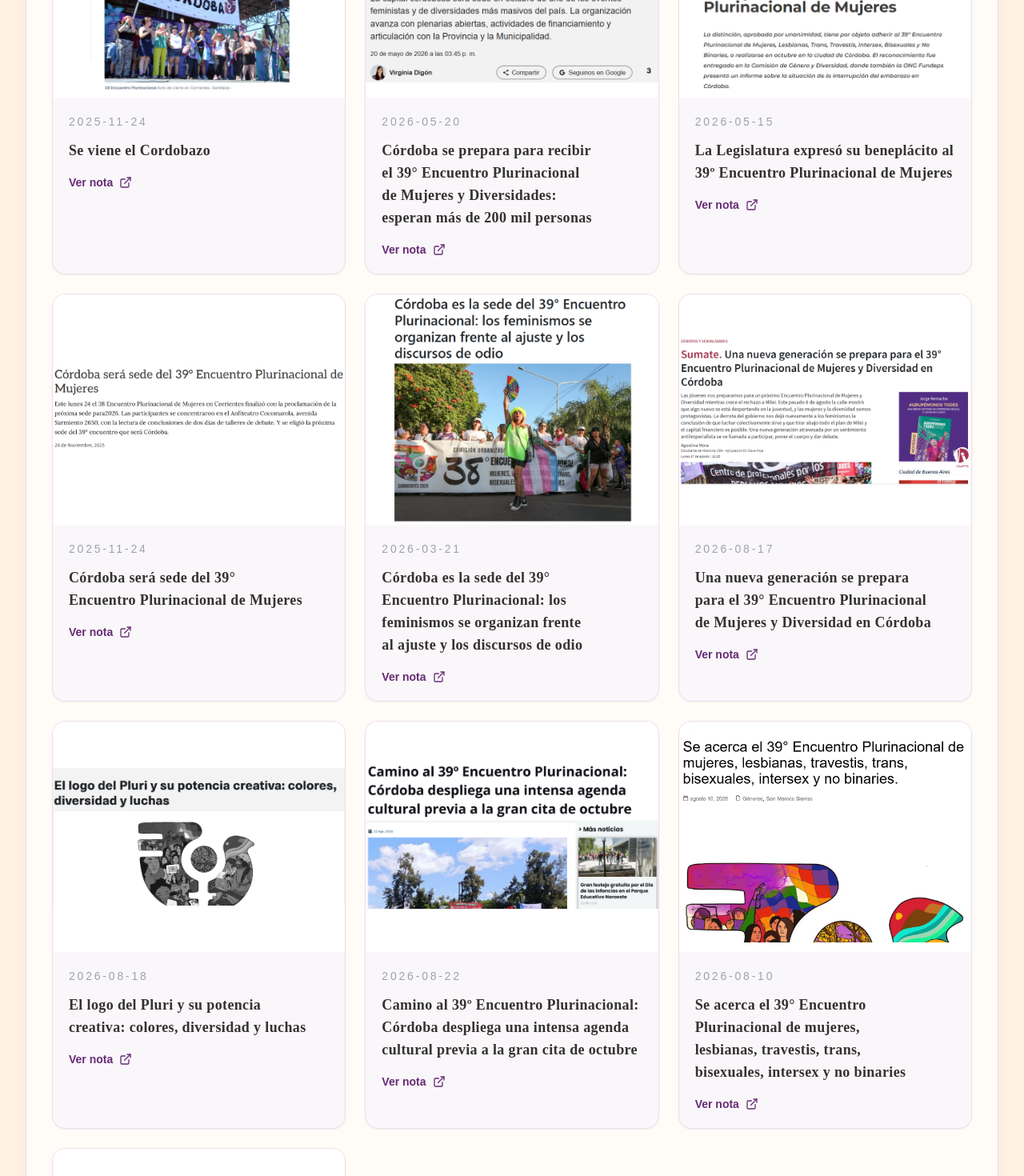
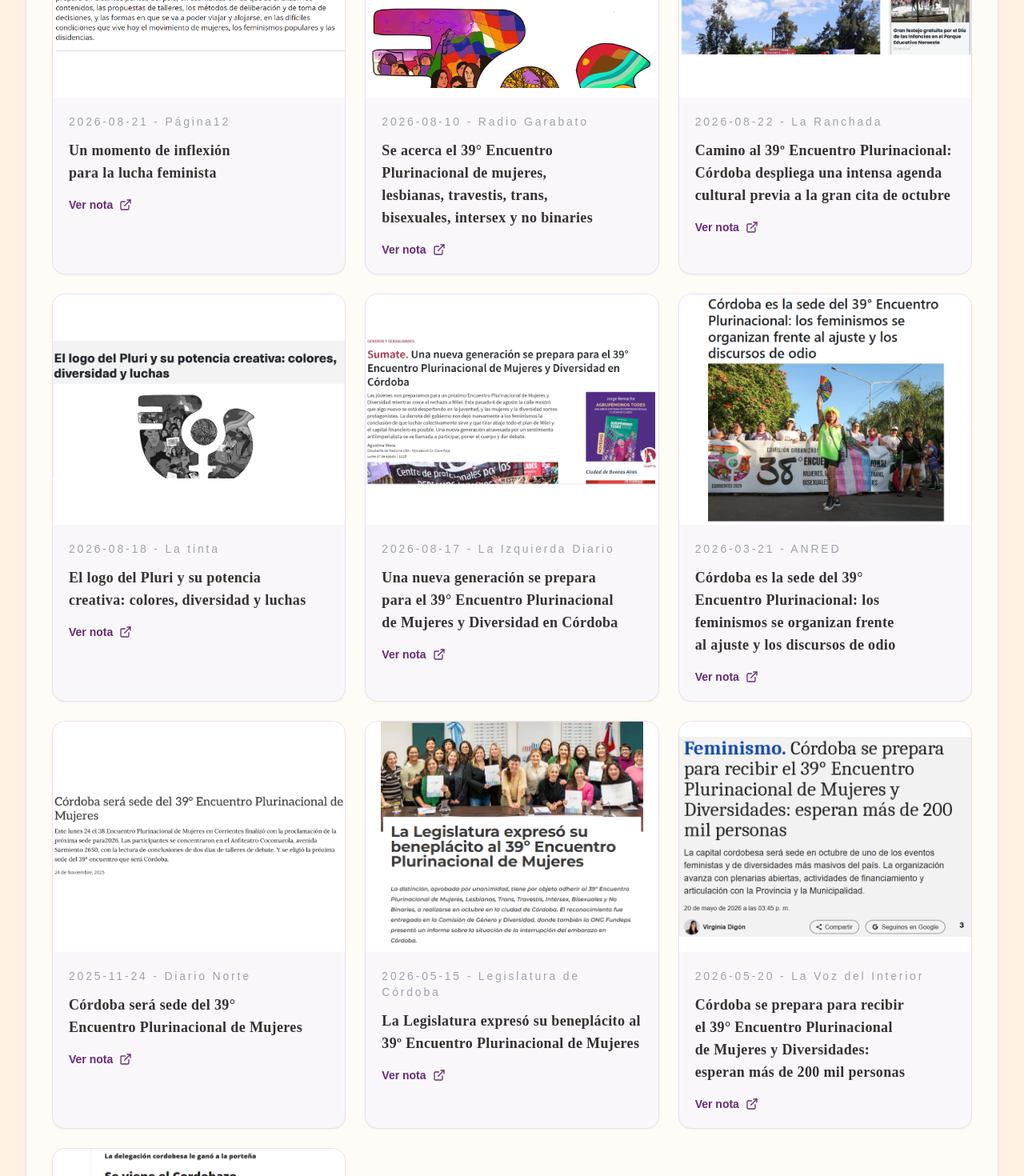
Before and after one commit to nailsaita/apps, a React (Vite) app in the folder web/: page /Prensa in a window 1280 px wide. Shown: the part 540-2010 px from the top of the page at 80% size. Built offline with nearby package versions, Linux system fonts and the light colour scheme; a web font is replaced by a local one.

Commit message:
poner noticias más nuevas arriba, agregar origen de nota

```diff
--- a/web/src/data/galeriaNotas.js
+++ b/web/src/data/galeriaNotas.js
@@ -3,6 +3,7 @@ const galeriaNotas = [
     titulo: "Se viene el Cordobazo",
     imagen: "/images/prensa/nota1.png",
     fecha: "2025-11-24",
+    medio: "Página12",
     url: "https://www.pagina12.com.ar/2025/11/24/se-viene-el-cordobazo/",
     alt: "Página12: Se viene el Cordobazo"
   },
@@ -10,6 +11,7 @@ const galeriaNotas = [
     titulo: "Córdoba se prepara para recibir el 39° Encuentro Plurinacional de Mujeres y Diversidades: esperan más de 200 mil personas",
     imagen: "/images/prensa/nota2.png",
     fecha: "2026-05-20",
+    medio: "La Voz del Interior",
     url: "https://www.lavoz.com.ar/ciudadanos/cordoba-prepara-recibir-39-encuentro-plurinacional-mujeres-diversidades-esperan-200-mil-personas_0_uGGHqLmbcA.html",
     alt: "La Voz: Córdoba se prepara para recibir el 39° Encuentro Plurinacional de Mujeres y Diversidades"
   },
@@ -17,6 +19,7 @@ const galeriaNotas = [
     titulo: "La Legislatura expresó su beneplácito al 39º Encuentro Plurinacional de Mujeres",
     imagen: "/images/prensa/nota3.png",
     fecha: "2026-05-15",
+    medio: "Legislatura de Córdoba",
     url: "https://legislaturacba.gob.ar/la-legislatura-expreso-su-beneplacito-al-39o-encuentro-plurinacional-de-mujeres/",
     alt: "Legislatura de Córdoba: La Legislatura expresó su beneplácito al 39º Encuentro Plurinacional de Mujeres"
   },
@@ -24,6 +27,7 @@ const galeriaNotas = [
     titulo: "Córdoba será sede del 39° Encuentro Plurinacional de Mujeres",
     imagen: "/images/prensa/nota4.png",
     fecha: "2025-11-24",
+    medio: "Diario Norte",
     url: "https://www.diarionorte.com/319692-cordoba-sera-sede-del-39-encuentro-plurinacional-de-mujeres",
     alt: "Diario Norte: Córdoba será sede del 39° Encuentro Plurinacional de Mujeres"
   },
@@ -31,6 +35,7 @@ const galeriaNotas = [
     titulo: "Córdoba es la sede del 39° Encuentro Plurinacional: los feminismos se organizan frente al ajuste y los discursos de odio",
     imagen: "/images/prensa/nota5.png",
     fecha: "2026-03-21",
+    medio: "ANRED",
     url: "https://www.anred.org/cordoba-es-la-sede-del-39-encuentro-plurinacional-los-feminismos-se-organizan-frente-al-ajuste-y-los-discursos-de-odio/",
     alt: "ANRED: Córdoba es la sede del 39° Encuentro Plurinacional: los feminismos se organizan frente al ajuste y los discursos de odio"
   },
@@ -38,6 +43,7 @@ const galeriaNotas = [
     titulo: "Una nueva generación se prepara para el 39° Encuentro Plurinacional de Mujeres y Diversidad en Córdoba",
     imagen: "/images/prensa/nota6.png",
     fecha: "2026-08-17",
+    medio: "La Izquierda Diario",
     url: "https://www.laizquierdadiario.com/Una-nueva-generacion-se-prepara-para-el-39o-Encuentro-Plurinacional-de-Mujeres-y-Diversidad-en",
     alt: "La Izquierda Diario: Una nueva generación se prepara para el 39° Encuentro Plurinacional de Mujeres y Diversidad en Córdoba"
   },
@@ -45,6 +51,7 @@ const galeriaNotas = [
     titulo: "El logo del Pluri y su potencia creativa: colores, diversidad y luchas",
     imagen: "/images/prensa/nota7.png",
     fecha: "2026-08-18",
+    medio: "La tinta",
     url: "https://latinta.com.ar/2026/08/18/logo-encuentro-plurinacional-potencia-creativa-colores-diversidad-luchas/",
     alt: "La tinta: El logo del Pluri y su potencia creativa: colores, diversidad y luchas"
   },
@@ -52,6 +59,7 @@ const galeriaNotas = [
     titulo: "Camino al 39º Encuentro Plurinacional: Córdoba despliega una intensa agenda cultural previa a la gran cita de octubre",
     imagen: "/images/prensa/nota8.png",
     fecha: "2026-08-22",
+    medio: "La Ranchada",
     url: "https://laranchada.com.ar/camino-al-39o-encuentro-plurinacional-cordoba-despliega-una-intensa-agenda-cultural-previa-a-la-gran-cita-de-octubre/",
     alt: "La Ranchada: Camino al 39º Encuentro Plurinacional: Córdoba despliega una intensa agenda cultural previa a la gran cita de octubre"
   },
@@ -59,6 +67,7 @@ const galeriaNotas = [
     titulo: "Se acerca el 39° Encuentro Plurinacional de mujeres, lesbianas, travestis, trans, bisexuales, intersex y no binaries",
     imagen: "/images/prensa/nota9.png",
     fecha: "2026-08-10",
+    medio: "Radio Garabato",
     url: "https://radiogarabato.com.ar/2026/08/10/se-acerca-el-39-encuentro-plurinacional-de-mujeres-lesbianas-travestis-trans-bisexuales-intersex-y-no-binaries/",
     alt: "Radio Garabato: Se acerca el 39° Encuentro Plurinacional de mujeres, lesbianas, travestis, trans, bisexuales, intersex y no binaries"
   },
@@ -66,6 +75,7 @@ const galeriaNotas = [
     titulo: "Un momento de inflexión para la lucha feminista",
     imagen: "/images/prensa/nota10.png",
     fecha: "2026-08-21",
+    medio: "Página12",
     url: "https://www.pagina12.com.ar/2026/08/21/un-momento-de-inflexion-para-la-lucha-feminista/",
     alt: "Página12: Un momento de inflexión para la lucha feminista"
   },
--- a/web/src/pages/GaleriaPrensaPage.jsx
+++ b/web/src/pages/GaleriaPrensaPage.jsx
@@ -21,7 +21,7 @@ export default function GaleriaPrensaPage() {
       <main className="relative mx-auto max-w-7xl px-4 pb-32 pt-4 sm:px-6 lg:px-8">
         <section className="rounded-3xl border border-[#eadeed] bg-white/70 p-6 shadow-xl shadow-[#813893]/5 backdrop-blur-sm sm:p-8">
           <div className="grid gap-6 sm:grid-cols-2 lg:grid-cols-3">
-            {notas.map((item, index) => (
+            {notas.reverse().map((item, index) => (
               <motion.article
                 key={item.url || `${item.titulo}-${index}`}
                 initial={{ opacity: 0, y: 24 }}
@@ -41,8 +41,8 @@ export default function GaleriaPrensaPage() {
                 </div>
                 <div className="flex flex-col gap-4 p-5">
                   <div>
-                    <p className="text-sm uppercase tracking-[0.2em] text-gray-400">
-                      {item.fecha}
+                    <p className="text-sm tracking-[0.2em] text-gray-400">
+                      {item.fecha} - {item.medio}
                     </p>
                     <h3 className="mt-3 text-lg font-bold text-[#343230]">
                       {item.titulo}
```
Also changed, not shown: 3 other files (tests, documents, lock files or other folders).
